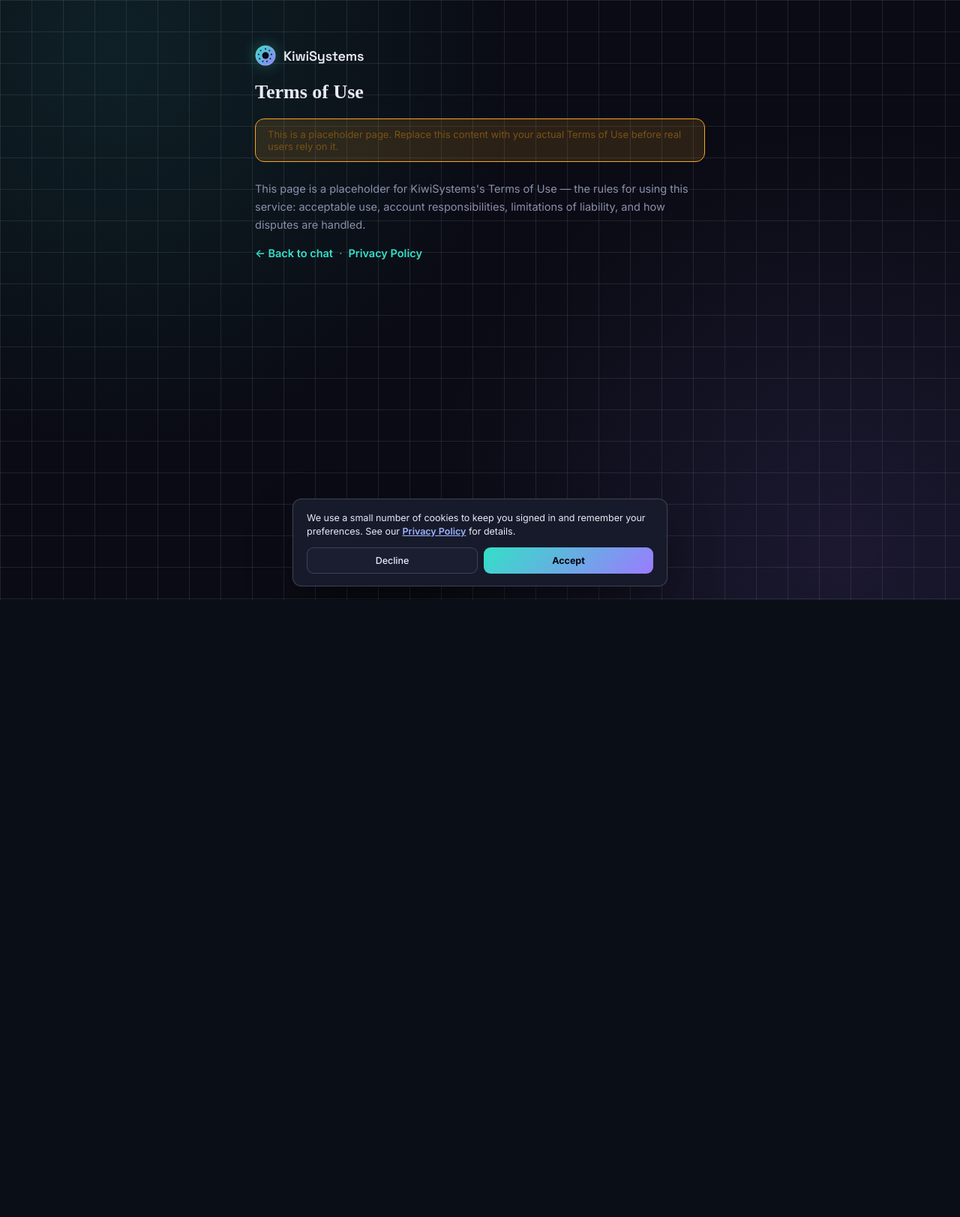
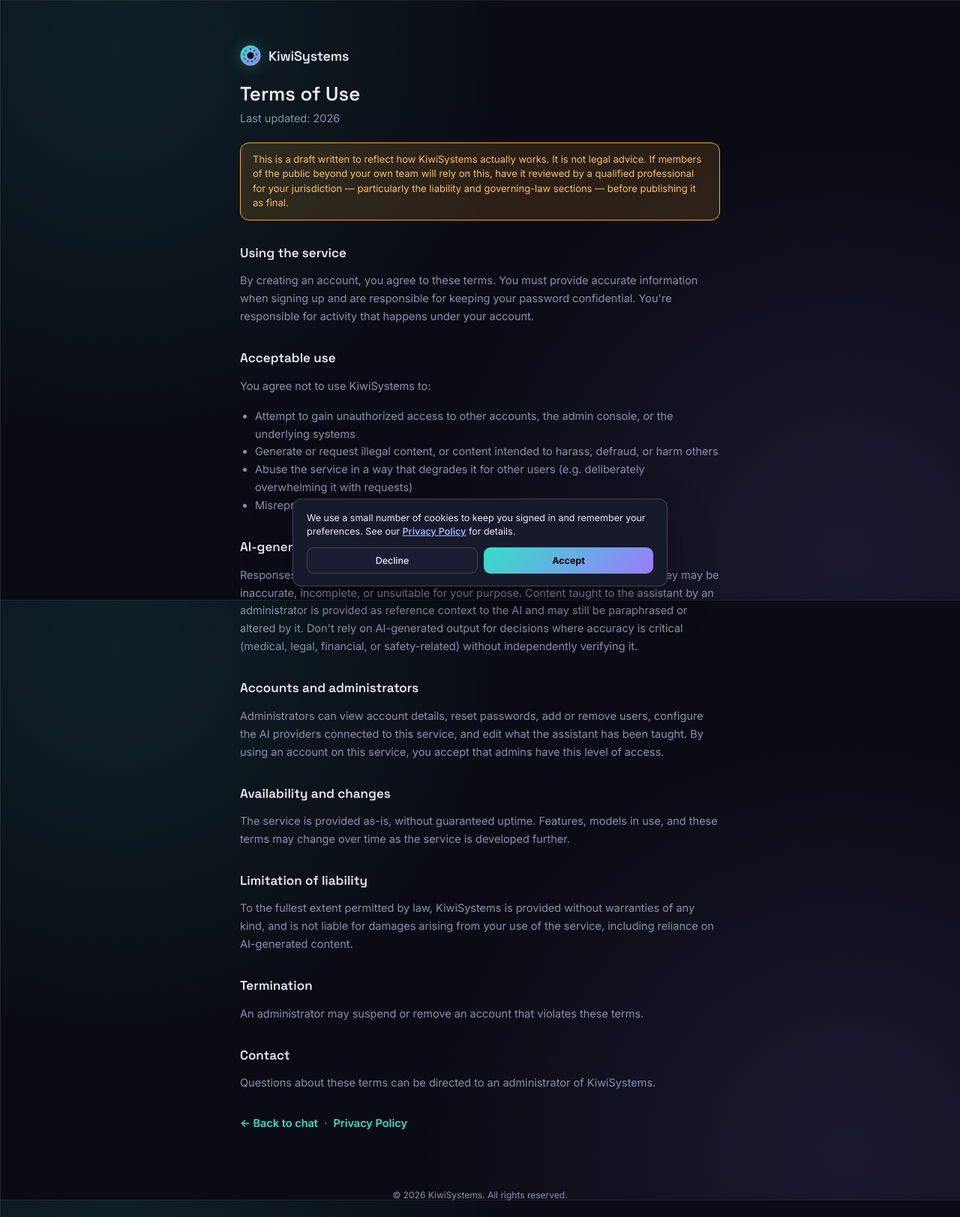
Before and after one commit to KiwiSystems-ee/KiwiSystems-AI, a Flask app: page /terms in a window 1280 px wide. Shown: the whole page at 75% size. Before the commit the page ends 800 px from the top, so only its background shows below. Run offline with Flask 3, Linux system fonts and the light colour scheme.

Commit message:
Update terms.html

```diff
--- a/templates/terms.html
+++ b/templates/terms.html
@@ -6,32 +6,87 @@
 <link rel="stylesheet" href="{{ url_for('static', filename='style.css') }}">
 <style>
   body { display: flex; flex-direction: column; min-height: 100vh; }
-  .doc { max-width: 640px; margin: 0 auto; padding: 60px 20px 40px; flex: 1; }
-  .doc h1 { font-family: 'Fraunces', serif; font-weight: 600; font-size: 26px; margin: 20px 0 6px; }
-  .doc p { color: var(--muted); font-size: 14.5px; line-height: 1.65; }
-  .placeholder-note {
-    background: var(--amber-soft); border: 1px solid var(--amber); color: #7A5316;
-    padding: 12px 16px; border-radius: var(--radius-md); font-size: 13px; margin: 20px 0 24px;
+  .doc { max-width: 680px; margin: 0 auto; padding: 60px 20px 40px; flex: 1; }
+  .doc h1 { font-family: 'Space Grotesk', sans-serif; font-weight: 600; font-size: 26px; margin: 20px 0 4px; color: var(--ink); }
+  .doc h2 { font-family: 'Space Grotesk', sans-serif; font-weight: 600; font-size: 17px; margin: 32px 0 10px; color: var(--ink); }
+  .doc p, .doc li { color: var(--muted); font-size: 14.5px; line-height: 1.65; }
+  .doc ul { padding-left: 20px; }
+  .doc strong { color: var(--ink); }
+  .updated { font-size: 12.5px; color: var(--muted); margin-top: 4px; }
+  .draft-note {
+    background: var(--amber-soft); border: 1px solid var(--amber); color: #F5C066;
+    padding: 12px 16px; border-radius: var(--radius-md); font-size: 13px; margin: 20px 0 28px; line-height: 1.5;
   }
-  .back-links { font-size: 13.5px; margin-top: 8px; }
+  .back-links { font-size: 13.5px; margin-top: 30px; }
   .back-links a { color: var(--kiwi-green); font-weight: 600; text-decoration: none; }
   .back-links a:hover { text-decoration: underline; }
+  a:focus-visible, button:focus-visible, input:focus-visible { outline: 2px solid var(--kiwi-green); outline-offset: 2px; }
 </style>
 </head>
 <body>
-<div class="doc">
+<main class="doc">
   {% include '_brand.html' %}
   <h1>Terms of Use</h1>
-  <div class="placeholder-note">
-    This is a placeholder page. Replace this content with your actual Terms of Use before real users rely on it.
+  <p class="updated">Last updated: {{ copyright_year }}</p>
+
+  <div class="draft-note">
+    This is a draft written to reflect how {{ brand }} actually works. It is not legal advice. If members of the
+    public beyond your own team will rely on this, have it reviewed by a qualified professional for your
+    jurisdiction — particularly the liability and governing-law sections — before publishing it as final.
   </div>
+
+  <h2>Using the service</h2>
   <p>
-    This page is a placeholder for {{ brand }}'s Terms of Use — the rules for using
-    this service: acceptable use, account responsibilities, limitations of liability, and how disputes
-    are handled.
+    By creating an account, you agree to these terms. You must provide accurate information when signing up
+    and are responsible for keeping your password confidential. You're responsible for activity that happens
+    under your account.
   </p>
+
+  <h2>Acceptable use</h2>
+  <p>You agree not to use {{ brand }} to:</p>
+  <ul>
+    <li>Attempt to gain unauthorized access to other accounts, the admin console, or the underlying systems</li>
+    <li>Generate or request illegal content, or content intended to harass, defraud, or harm others</li>
+    <li>Abuse the service in a way that degrades it for other users (e.g. deliberately overwhelming it with requests)</li>
+    <li>Misrepresent your identity when signing up</li>
+  </ul>
+
+  <h2>AI-generated content</h2>
+  <p>
+    Responses, including code and images, are generated by third-party AI models. They may be inaccurate,
+    incomplete, or unsuitable for your purpose. Content taught to the assistant by an administrator is
+    provided as reference context to the AI and may still be paraphrased or altered by it. Don't rely on
+    AI-generated output for decisions where accuracy is critical (medical, legal, financial, or safety-related)
+    without independently verifying it.
+  </p>
+
+  <h2>Accounts and administrators</h2>
+  <p>
+    Administrators can view account details, reset passwords, add or remove users, configure the AI providers
+    connected to this service, and edit what the assistant has been taught. By using an account on this
+    service, you accept that admins have this level of access.
+  </p>
+
+  <h2>Availability and changes</h2>
+  <p>
+    The service is provided as-is, without guaranteed uptime. Features, models in use, and these terms may
+    change over time as the service is developed further.
+  </p>
+
+  <h2>Limitation of liability</h2>
+  <p>
+    To the fullest extent permitted by law, {{ brand }} is provided without warranties of any kind, and is not
+    liable for damages arising from your use of the service, including reliance on AI-generated content.
+  </p>
+
+  <h2>Termination</h2>
+  <p>An administrator may suspend or remove an account that violates these terms.</p>
+
+  <h2>Contact</h2>
+  <p>Questions about these terms can be directed to an administrator of {{ brand }}.</p>
+
   <p class="back-links"><a href="/">&larr; Back to chat</a> &nbsp;·&nbsp; <a href="/privacy">Privacy Policy</a></p>
-</div>
+</main>
 
 <footer class="site-footer">
   &copy; {{ copyright_year }} {{ brand }}. All rights reserved.
```
